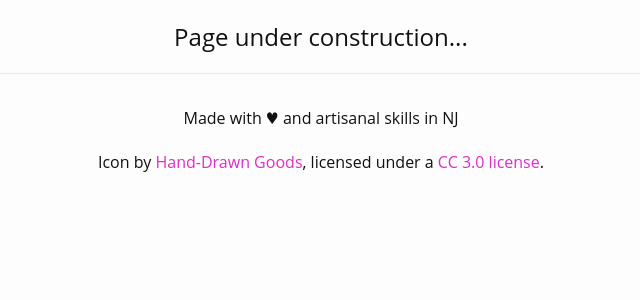
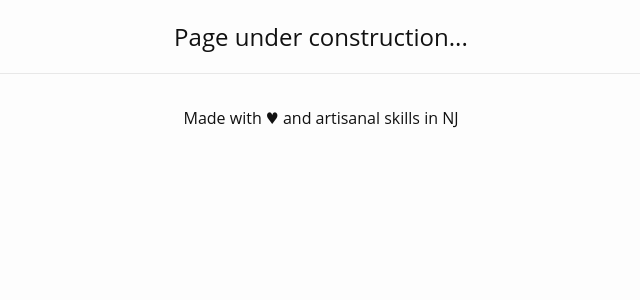
Before and after one commit to arjunrao87/arjunrao.co-v1, a Jekyll site: the page built from README.md, in a window 1280 px wide. Shown: the top 300 px of the page, without its empty margins (319-959 px from the left). Built offline with Jekyll 4.4.1, drawn with Linux system fonts in a browser that asks for light colours; our own code applies the rules of GitHub Pages for plain Markdown files.

```diff
--- a/_includes/home.html
+++ b/_includes/home.html
@@ -23,7 +23,6 @@
     <footer class="site-footer">
       <div style="text-align:center" class="wrapper">
         <p>Made with ♥ and artisanal skills in NJ</p>
-        <p>Icon by <a href="https://www.iconfinder.com/handdrawngoods" noreferrer>Hand-Drawn Goods</a>, licensed under a <a href="http://creativecommons.org/licenses/by/3.0/" noreferrer>CC 3.0 license</a>.</p>
       </div>
     </footer>
   </body>
```
